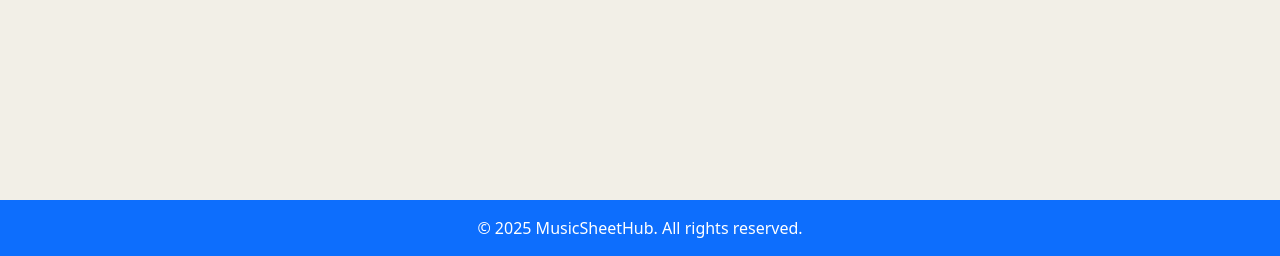
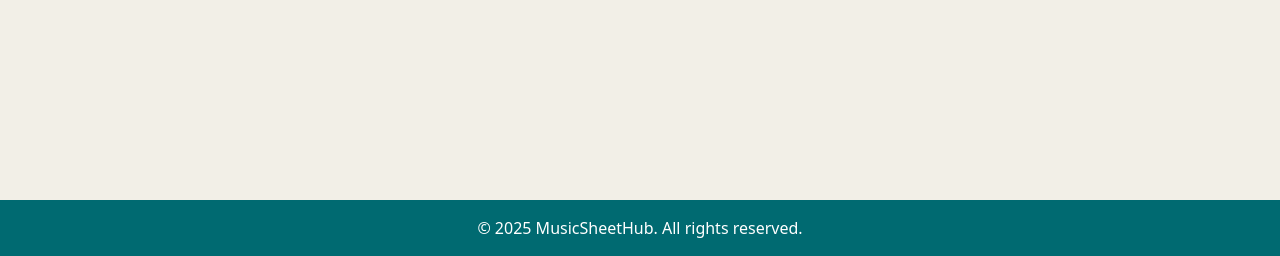
Before and after one commit to BobbyYan06/MusicSheetHub, a Flask app: page /composer in a window 1280 px wide. Shown: the part 544-800 px from the top of the page. Run offline with Flask 3, Linux system fonts and the light colour scheme.

Commit message:
Change the footer colour of footer.html

```diff
--- a/templates/footer.html
+++ b/templates/footer.html
@@ -1,4 +1,4 @@
-<footer class="mt-auto bg-primary text-white text-center py-3">
+<footer class="mt-auto text-white text-center py-3" style="background-color: #006A71">
     <div class="container">
         <p class="mb-0">© 2025 MusicSheetHub. All rights reserved.</p>
     </div>
```
